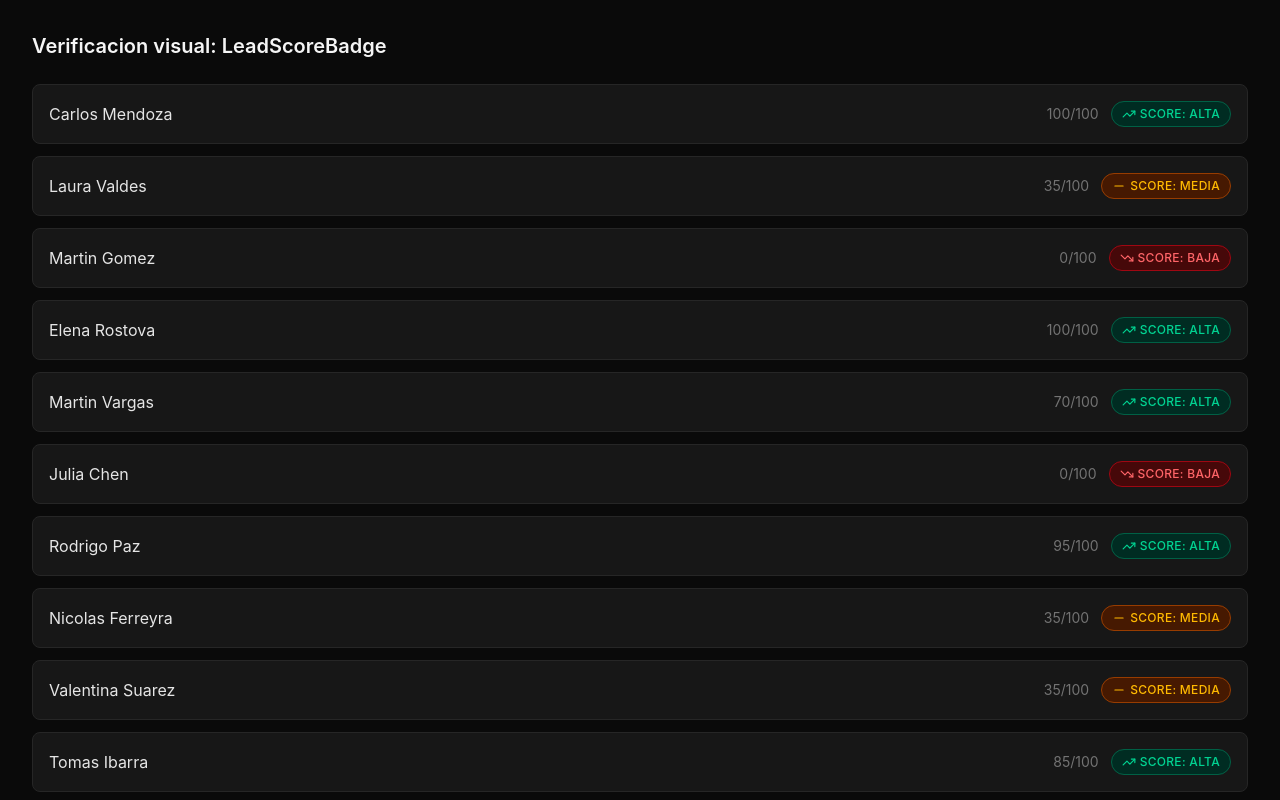
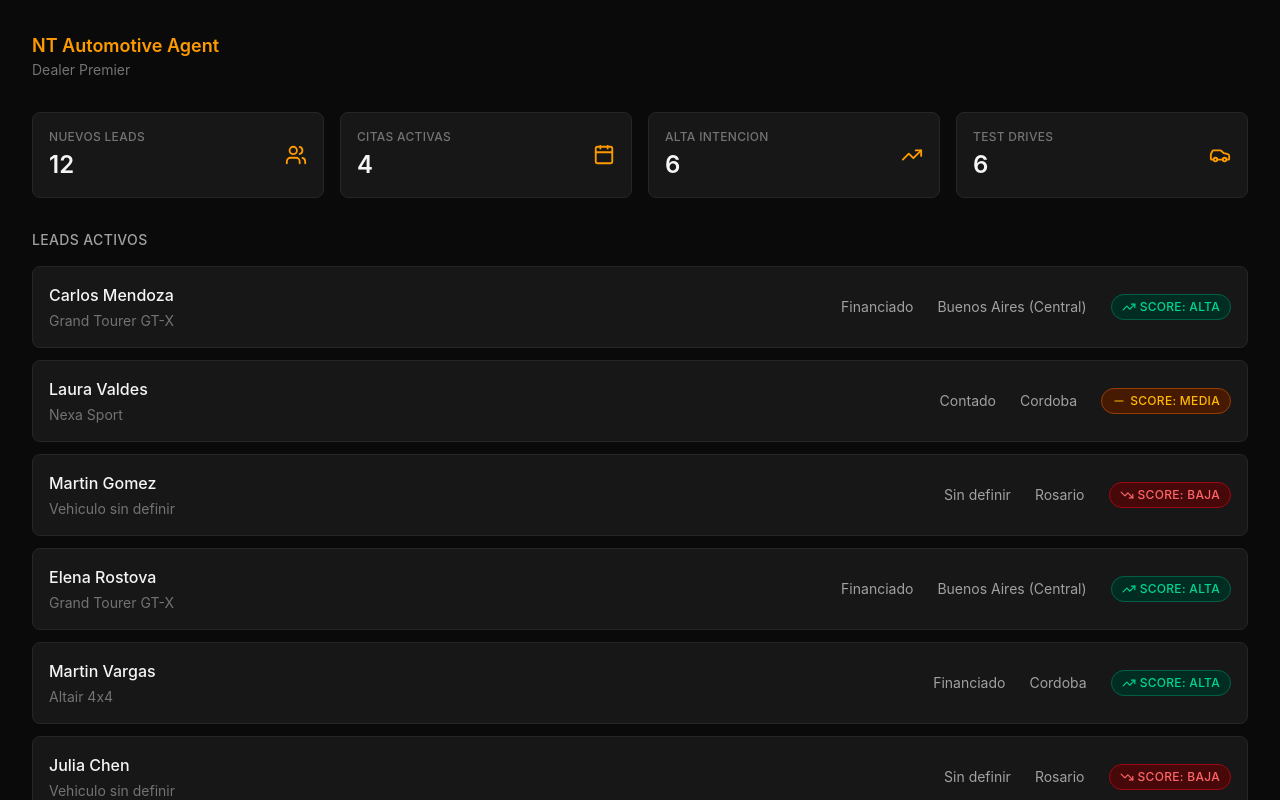
Before and after one commit to ntolaba89-cmd/nt-automotive-agent, a React (Vite) app: page / in a window 1280 px wide. Shown: the top 800 px of the page. Built offline with nearby package versions, Linux system fonts and the light colour scheme.

Commit message:
feat: pantalla completa del dashboard de leads con KPIs y lista conectada a mocks

```diff
--- a/src/App.tsx
+++ b/src/App.tsx
@@ -1,31 +1,48 @@
+import { Users, Calendar, TrendingUp, Car } from 'lucide-react'
 import { mockLeads } from './mocks/leads'
-import { scoreLead } from './core/logic'
-import { LeadScoreBadge } from './core/components/LeadScoreBadge'
+import { mockAppointments } from './mocks/appointments'
+import { mockVehicles } from './mocks/vehicles'
+import { mockBranches } from './mocks/branches'
+import { calculateDashboardMetrics } from './core/logic'
+import { KpiCard } from './core/components/KpiCard'
+import { LeadRow } from './core/components/LeadRow'
 
 function App() {
+  const metrics = calculateDashboardMetrics(mockLeads, mockAppointments)
+
   return (
     <div className="min-h-screen bg-neutral-950 p-8">
-      <h1 className="mb-6 text-xl font-semibold text-neutral-100">
-        Verificacion visual: LeadScoreBadge
-      </h1>
+      <header className="mb-8">
+        <h1 className="text-lg font-semibold text-amber-500">
+          NT Automotive Agent
+        </h1>
+        <p className="text-sm text-neutral-500">Dealer Premier</p>
+      </header>
+
+      <div className="mb-8 grid grid-cols-2 gap-4 md:grid-cols-4">
+        <KpiCard label="Nuevos Leads" value={metrics.newLeads} Icon={Users} />
+        <KpiCard
+          label="Citas Activas"
+          value={metrics.appointmentsActive}
+          Icon={Calendar}
+        />
+        <KpiCard
+          label="Alta Intencion"
+          value={metrics.highIntentLeads}
+          Icon={TrendingUp}
+        />
+        <KpiCard label="Test Drives" value={metrics.testDrives} Icon={Car} />
+      </div>
+
+      <h2 className="mb-4 text-sm font-medium uppercase tracking-wide text-neutral-400">
+        Leads Activos
+      </h2>
       <div className="flex flex-col gap-3">
         {mockLeads.map((lead) => {
-          const result = scoreLead(lead)
+          const vehicle = mockVehicles.find((v) => v.id === lead.interestVehicleId)
+          const branch = mockBranches.find((b) => b.id === lead.branchId)
           return (
-            <div
-              key={lead.id}
-              className="flex items-center justify-between rounded-lg border border-neutral-800 bg-neutral-900 p-4"
-            >
-              <span className="text-neutral-200">
-                {lead.firstName} {lead.lastName}
-              </span>
-              <div className="flex items-center gap-3">
-                <span className="text-sm text-neutral-500">
-                  {result.score}/100
-                </span>
-                <LeadScoreBadge classification={result.classification} />
-              </div>
-            </div>
+            <LeadRow key={lead.id} lead={lead} vehicle={vehicle} branch={branch} />
           )
         })}
       </div>
--- /dev/null
+++ b/src/core/components/KpiCard.tsx
@@ -0,0 +1,23 @@
+import type { LucideIcon } from 'lucide-react'
+
+interface KpiCardProps {
+  label: string
+  value: number
+  Icon: LucideIcon
+}
+
+export function KpiCard({ label, value, Icon }: KpiCardProps) {
+  return (
+    <div className="flex items-center justify-between rounded-lg border border-neutral-800 bg-neutral-900 p-4">
+      <div className="flex flex-col gap-1">
+        <span className="text-xs font-medium uppercase tracking-wide text-neutral-500">
+          {label}
+        </span>
+        <span className="text-2xl font-semibold text-neutral-100">
+          {value}
+        </span>
+      </div>
+      <Icon className="text-amber-500" size={22} />
+    </div>
+  )
+}
--- /dev/null
+++ b/src/core/components/LeadRow.tsx
@@ -0,0 +1,49 @@
+import type { Lead } from '../types/lead'
+import type { Vehicle } from '../types/vehicle'
+import type { Branch } from '../types/branch'
+import { scoreLead } from '../logic'
+import { LeadScoreBadge } from './LeadScoreBadge'
+
+interface LeadRowProps {
+  lead: Lead
+  vehicle?: Vehicle
+  branch?: Branch
+  onClick?: () => void
+}
+
+const MODALITY_LABELS: Record<string, string> = {
+  contado: 'Contado',
+  financiado: 'Financiado',
+  plan_ahorro: 'Plan de ahorro',
+  sin_definir: 'Sin definir',
+}
+
+export function LeadRow({ lead, vehicle, branch, onClick }: LeadRowProps) {
+  const { classification } = scoreLead(lead)
+  const modalityLabel = lead.purchaseModality
+    ? MODALITY_LABELS[lead.purchaseModality]
+    : 'Sin definir'
+
+  return (
+    <button
+      type="button"
+      onClick={onClick}
+      className="flex w-full items-center justify-between rounded-lg border border-neutral-800 bg-neutral-900 p-4 text-left transition-colors hover:bg-neutral-800"
+    >
+      <div className="flex flex-col gap-1">
+        <span className="font-medium text-neutral-100">
+          {lead.firstName} {lead.lastName}
+        </span>
+        <span className="text-sm text-neutral-500">
+          {vehicle ? vehicle.name : 'Vehiculo sin definir'}
+        </span>
+      </div>
+
+      <div className="flex items-center gap-6 text-sm text-neutral-400">
+        <span>{modalityLabel}</span>
+        <span>{branch ? branch.name : 'Sin sucursal'}</span>
+        <LeadScoreBadge classification={classification} />
+      </div>
+    </button>
+  )
+}
```
